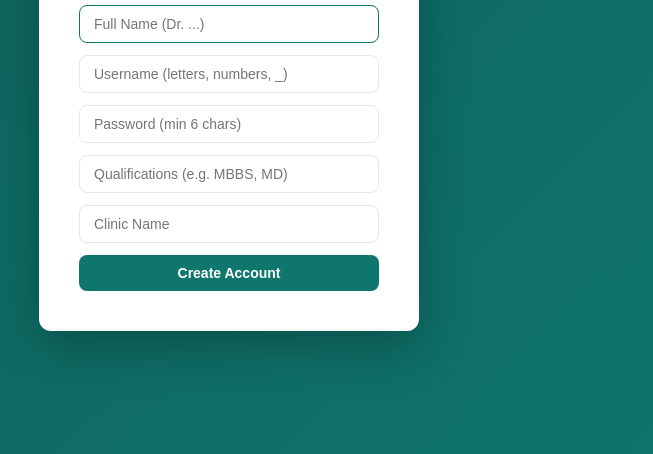
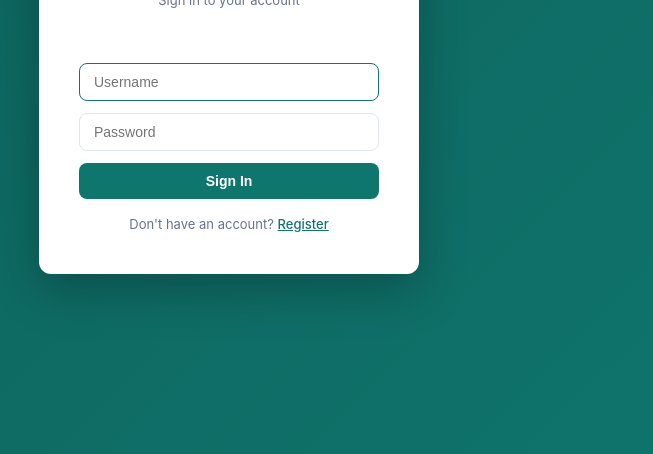
Before and after one commit to Ramsupport/Doctor, a website: page public/index.html in a window 1280 px wide. Shown: the part 346-800 px from the top of the page, without its empty margins (411-1064 px from the left). Drawn offline with Linux system fonts and the light colour scheme.

Commit message:
Update index.html

```diff
--- a/public/index.html
+++ b/public/index.html
@@ -173,19 +173,15 @@ body{font-family:-apple-system,BlinkMacSystemFont,'Segoe UI',Roboto,sans-serif;b
   <div class="login-box">
     <div class="logo-icon">🏥</div>
     <h1>Clinic Manager</h1>
-    <div class="subtitle" id="auth-subtitle">Create a new doctor account</div>
+    <div class="subtitle" id="auth-subtitle">Sign in to your account</div>
     <div class="login-err" id="login-err"></div>
-    <!-- Register Form -->
-    <div id="register-form">
-      <input type="text" id="reg-name" placeholder="Full Name (Dr. ...)" autofocus>
-      <input type="text" id="reg-user" placeholder="Username (letters, numbers, _)">
-      <input type="password" id="reg-pass" placeholder="Password (min 6 chars)">
-      <input type="text" id="reg-qual" placeholder="Qualifications (e.g. MBBS, MD)">
-      <input type="text" id="reg-clinic" placeholder="Clinic Name">
-      <button onclick="doRegister()">Create Account</button>
+    <!-- Login Form -->
+    <div id="login-form">
+      <input type="text" id="login-user" placeholder="Username" autofocus>
+      <input type="password" id="login-pass" placeholder="Password">
+      <button onclick="doLogin()">Sign In</button>
+      <p style="margin-top:16px;font-size:13px;color:var(--tx2)">Don't have an account? <a href="#" onclick="toggleAuthForm('register');return false" style="color:var(--pri);font-weight:500">Register</a></p>
     </div>
-  </div>
-</div>
     <!-- Register Form -->
     <div id="register-form" style="display:none">
       <input type="text" id="reg-name" placeholder="Full Name (Dr. ...)">
```
